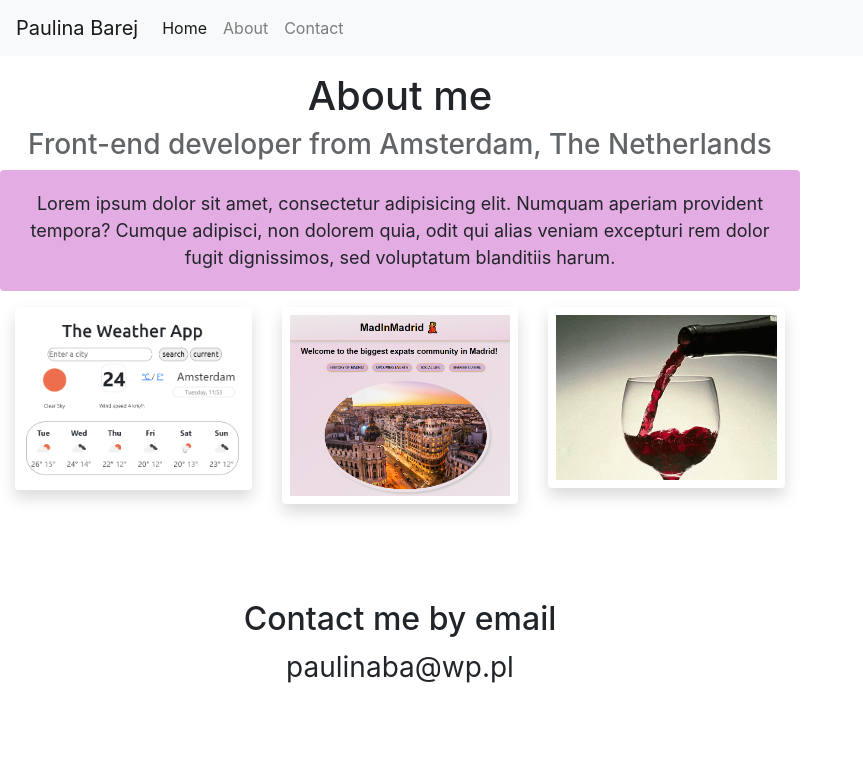
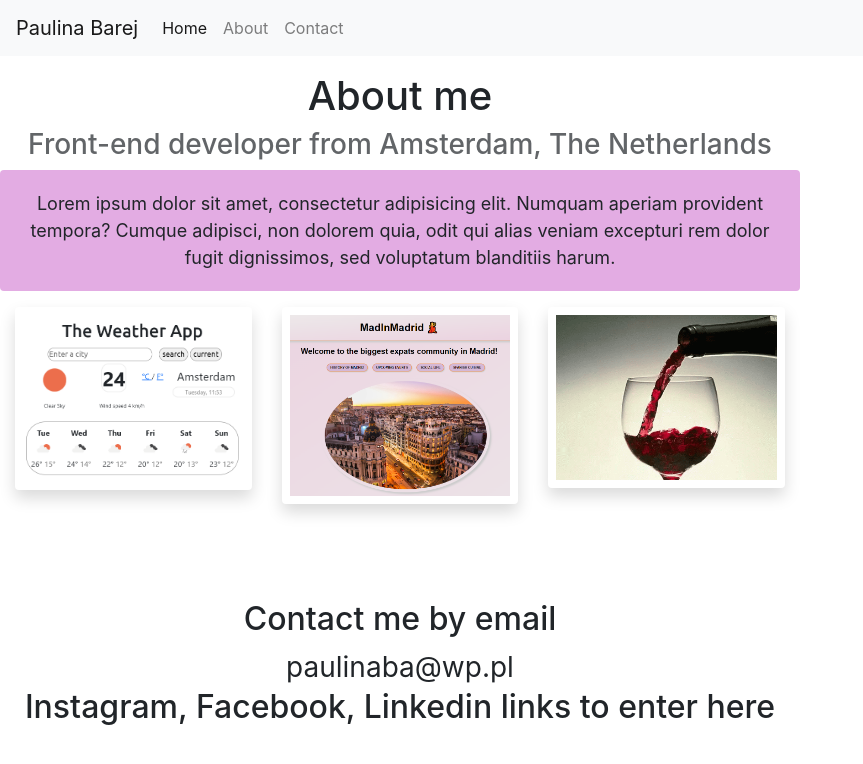
Before and after one commit to pryncyp/portfolio, a plain HTML site: page about.html in a window 1280 px wide. Shown: the whole page, without its empty margins (0-863 px from the left). Drawn offline with nearby package versions, Linux system fonts and the light colour scheme.

Commit message:
added more contact details

```diff
--- a/about.html
+++ b/about.html
@@ -97,7 +97,7 @@
     <div id="contact text-center">
       <h2 class="d-none d-md-block"> Contact me by email</h2>
       <a href="mailto:paulinaba@wp.pl" class="email-link"> paulinaba@wp.pl </a>
-      <h2 class="d-none"> Instagram, Facebook, Linkedin links to enter here</h2>
+      <h2> Instagram, Facebook, Linkedin links to enter here</h2>
     </div>
   </body>
 </html>
```
